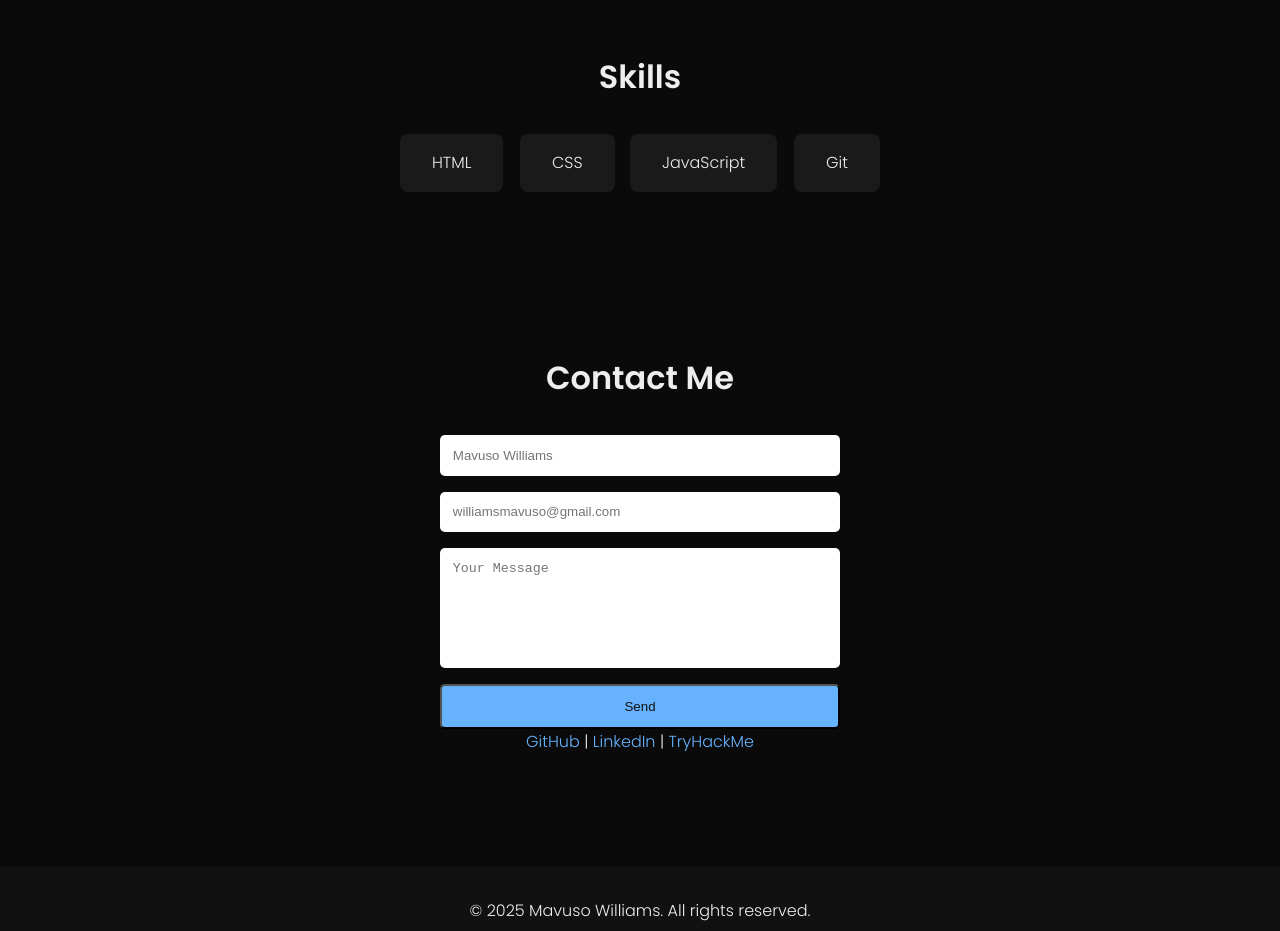
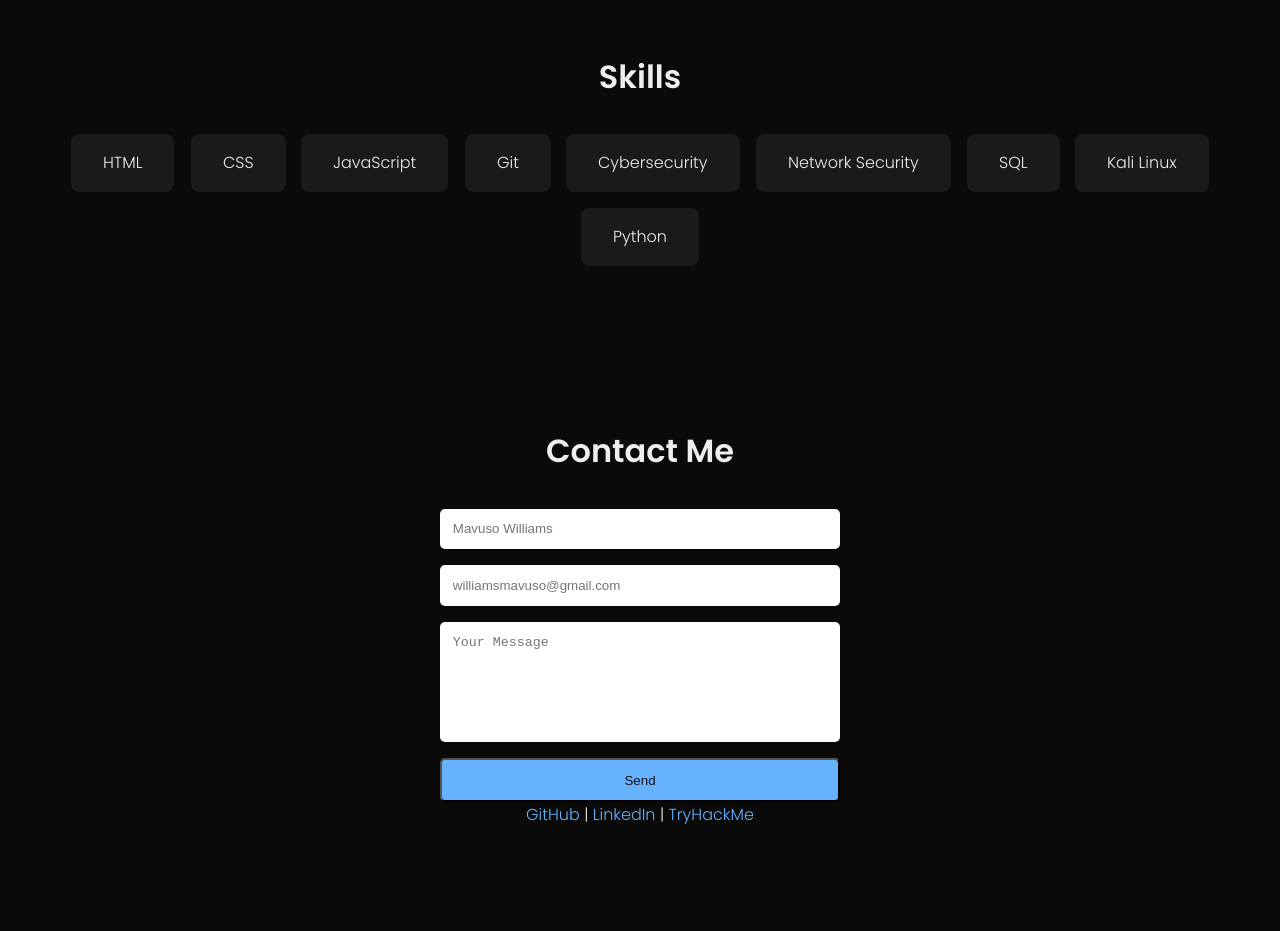
Before and after one commit to teddy-williams/Portfolio, a plain HTML site: page index.html in a window 1280 px wide. Shown: the part 1460-2391 px from the top of the page. Drawn offline with nearby package versions, Linux system fonts and the light colour scheme; a script that the page names is missing.

Commit message:
Add new skills to the skills section

```diff
--- a/index.html
+++ b/index.html
@@ -59,6 +59,11 @@
       <div class="skill" data-aos="flip-left" data-aos-delay="200">CSS</div>
       <div class="skill" data-aos="flip-left">JavaScript</div>
       <div class="skill" data-aos="flip-left" data-aos-delay="200">Git</div>
+      <div class="skill" data-aos="flip-left">Cybersecurity</div>
+      <div class="skill" data-aos="flip-left" data-aos-delay="200">Network Security</div>
+      <div class="skill" data-aos="flip-left">SQL</div>
+      <div class="skill" data-aos="flip-left" data-aos-delay="200">Kali Linux</div>
+      <div class="skill" data-aos="flip-left" data-aos-delay="200">Python</div>
     </div>
   </section>
 
```
